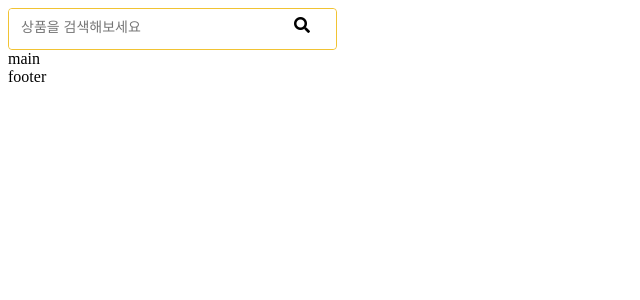
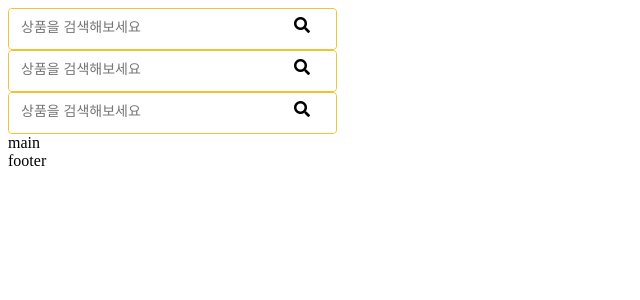
Before and after one commit to choikyusu/ShoppingMall, a Next.js app: page / in a window 1280 px wide. Shown: the top 300 px of the page, without its empty margins (0-640 px from the left). Built offline with nearby package versions, Linux system fonts and the light colour scheme.

Commit message:
refactor: foler structure
- template 폴더 추가
- menu를 3종류로 변경

```diff
--- a/pages/index.tsx
+++ b/pages/index.tsx
@@ -1,10 +1,14 @@
-import MainContent from "@/src/components/common/organisms/MainContent";
+import Footer from "@/src/components/common/organisms/Footer";
+import Main from "@/src/components/common/organisms/Main";
+import { Header } from "@/src/components/common/template/Header/Header";
 import { styled } from "styled-components";
 
 const Home = () => {
   return (
     <Styled.Wrapper>
-      <MainContent />
+      <Header />
+      <Main />
+      <Footer />
     </Styled.Wrapper>
   );
 };
--- a/src/components/common/organisms/MainContent.tsx
+++ /dev/null
@@ -1,16 +0,0 @@
-import { styled } from "styled-components";
-import Main from "../molecues/Main";
-import Footer from "../molecues/Footer";
-import Header from "../molecues/Header";
-
-const MainContent = () => {
-  return (
-    <>
-      <Header />
-      <Main />
-      <Footer />
-    </>
-  );
-};
-
-export default MainContent;
--- a/src/components/common/molecues/Header.tsx
+++ b/src/components/common/organisms/Menu/AccountMenu.tsx
@@ -1,7 +1,7 @@
 import { styled } from "styled-components";
-import Search from "../atoms/Search";
+import Search from "../../atoms/Search";
 
-const Header = () => {
+const MainMenu = () => {
   return (
     <Styled.Header>
       <Search />
@@ -13,4 +13,4 @@ const Styled = {
   Header: styled.header``,
 };
 
-export default Header;
+export default MainMenu;
--- /dev/null
+++ b/src/components/common/organisms/Menu/CategoryMenu.tsx
@@ -0,0 +1,16 @@
+import { styled } from "styled-components";
+import Search from "../../atoms/Search";
+
+const CategoryMenu = () => {
+  return (
+    <Styled.Header>
+      <Search />
+    </Styled.Header>
+  );
+};
+
+const Styled = {
+  Header: styled.header``,
+};
+
+export default CategoryMenu;
--- /dev/null
+++ b/src/components/common/organisms/Menu/MainMenu.tsx
@@ -0,0 +1,16 @@
+import { styled } from "styled-components";
+import Search from "../../atoms/Search";
+
+const MainMenu = () => {
+  return (
+    <Styled.Header>
+      <Search />
+    </Styled.Header>
+  );
+};
+
+const Styled = {
+  Header: styled.header``,
+};
+
+export default MainMenu;
--- /dev/null
+++ b/src/components/common/organisms/Menu/index.tsx
@@ -0,0 +1,3 @@
+export { default as AccountMenu } from "./AccountMenu";
+export { default as CategoryMenu } from "./CategoryMenu";
+export { default as MainMenu } from "./MainMenu";
--- /dev/null
+++ b/src/components/common/template/Header/Header.tsx
@@ -0,0 +1,16 @@
+import { styled } from "styled-components";
+import { AccountMenu, CategoryMenu, MainMenu } from "../../organisms/Menu";
+
+export const Header = () => {
+  return (
+    <>
+      <AccountMenu />
+      <MainMenu />
+      <CategoryMenu />
+    </>
+  );
+};
+
+const Styled = {
+  Header: styled.header``,
+};
```
Also changed, not shown: src/components/common/atoms/LinkLabel.tsx (added, +24 -0 lines), src/components/common/organisms/Footer.tsx (renamed from src/components/common/molecues/Footer.tsx), src/components/common/organisms/Main.tsx (renamed from src/components/common/molecues/Main.tsx).
